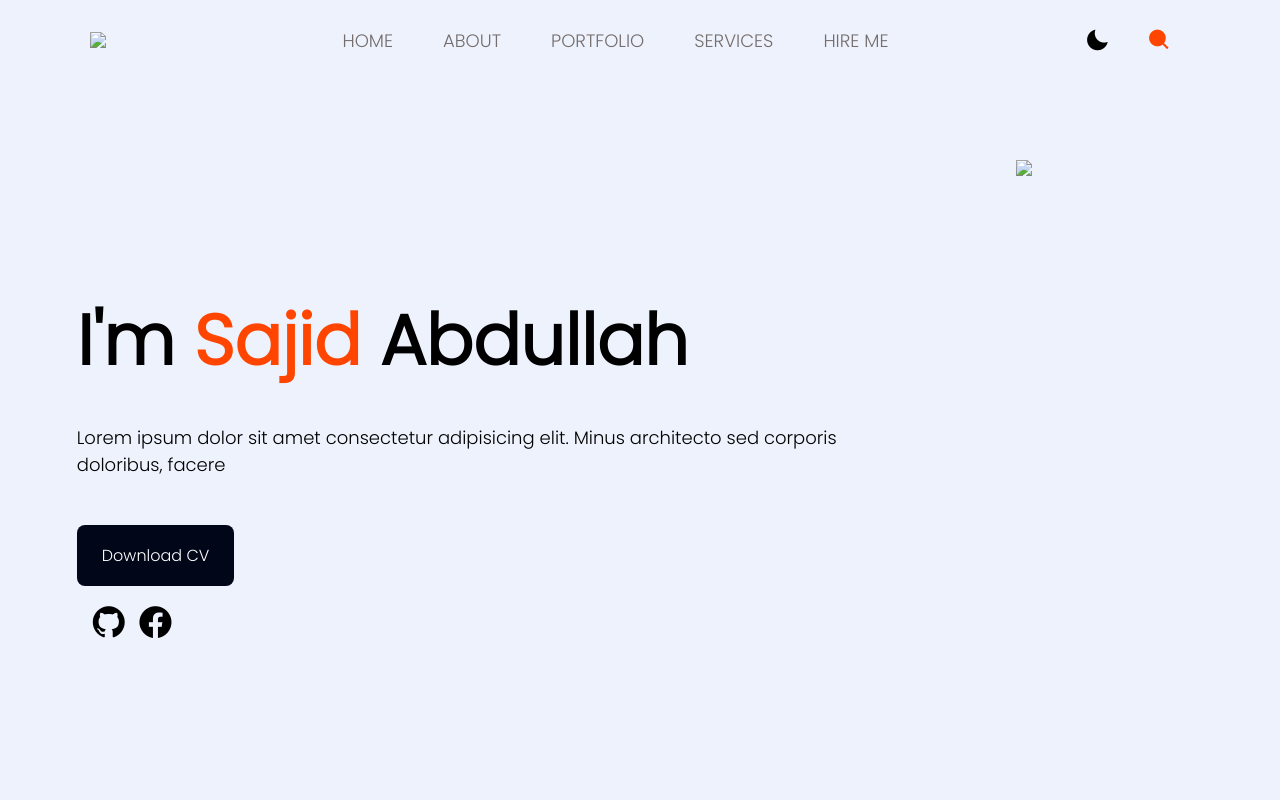
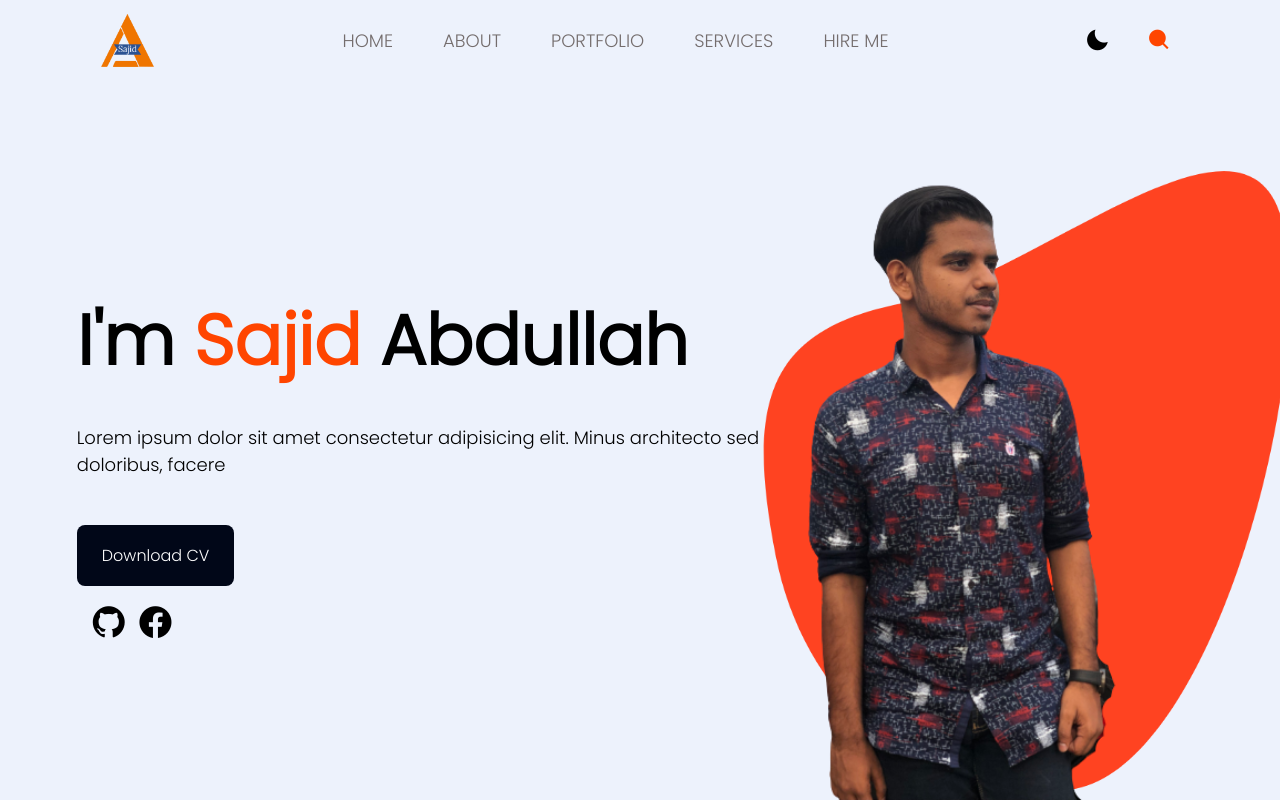
Before and after one commit to sajid1545/Simple-Portfolio, a plain HTML site: page index.html in a window 1280 px wide. Drawn offline with nearby package versions, Linux system fonts and the light colour scheme; the site is published under a folder, as on GitHub Pages, so addresses that start at the root find nothing.

Commit message:
Update index.html

```diff
--- a/index.html
+++ b/index.html
@@ -22,11 +22,11 @@
                     <span class="bar"></span>
                     <span class="bar"></span>
                 </div>
-                <img src="/portfolio_site_img/Sajid-removebg-preview.png" class="logo">
+                <img src="portfolio_site_img/Sajid-removebg-preview.png" class="logo">
                 <div class="menu">
 
                         <ul class="links">
-                        <img src="/portfolio_site_img/Sajid-removebg-preview.png" class="logo-toggle">
+                        <img src="portfolio_site_img/Sajid-removebg-preview.png" class="logo-toggle">
                         <li><a href="#">HOME</a></li>
                         <li><a href="#">ABOUT</a></li>
                         <li><a href="#">PORTFOLIO</a></li>
@@ -69,8 +69,8 @@
             </div>
 
             <div class="pic-box">
-                <img src="/portfolio_site_img/pattern.png" class="back">
-                <img src="/portfolio_site_img/IMG_2899-removebg-preview (1).png" class="front">
+                <img src="portfolio_site_img/pattern.png" class="back">
+                <img src="portfolio_site_img/IMG_2899-removebg-preview (1).png" class="front">
             </div>
 
             <div class="social-links">
@@ -100,6 +100,6 @@
 
 
 
-    <script src="/script.js"></script>
+    <script src="script.js"></script>
 </body>
 </html>
```
